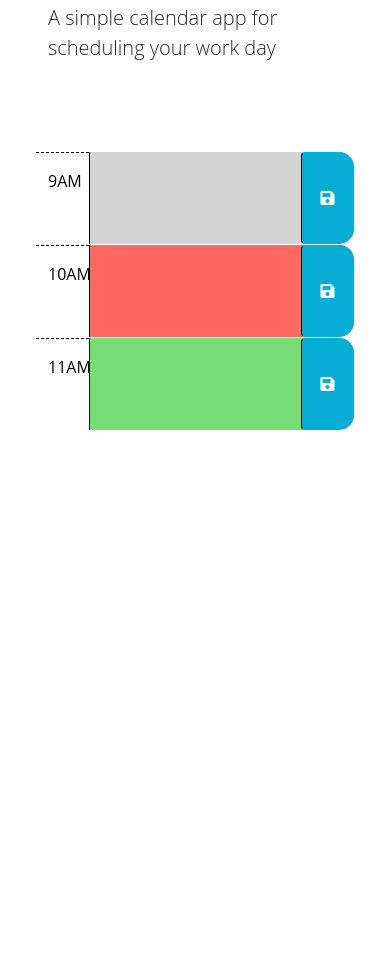
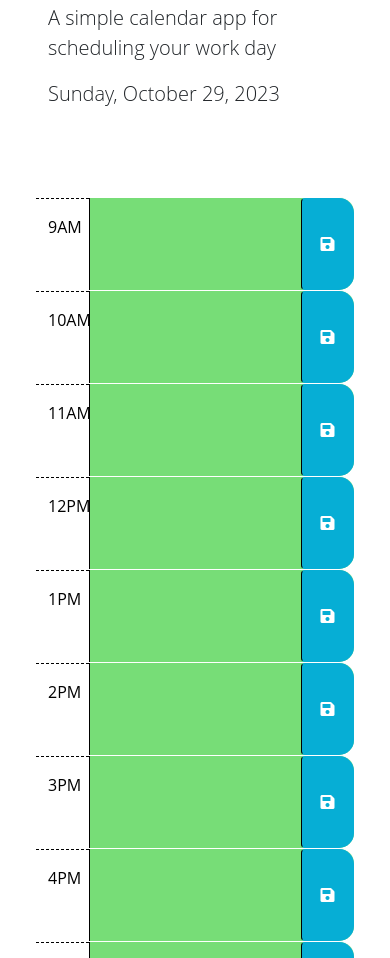
Before and after one commit to hwoolford/work-day-scheduler, a plain HTML site: page index.html in a window 390 px wide. Shown: the part 142-1100 px from the top of the page. Before the commit the page ends 844 px from the top, so only its background shows below. Drawn offline with nearby package versions, Linux system fonts and the light colour scheme.

Commit message:
Added the time blocks to index.html and used Day.js to set the hour for each time block and set classes according to the comparison between the set time and current time.

```diff
--- a/assets/javascript/script.js
+++ b/assets/javascript/script.js
@@ -1,7 +1,7 @@
 // Wrap all code that interacts with the DOM in a call to jQuery to ensure that
 // the code isn't run until the browser has finished rendering all the elements
 // in the html.
-$(function () {
+// $(function () {
   // TODO: Add a listener for click events on the save button. This code should
   // use the id in the containing time-block as a key to save the user input in
   // local storage. HINT: What does `this` reference in the click listener
@@ -20,4 +20,135 @@ $(function () {
   // attribute of each time-block be used to do this?
   //
   // TODO: Add code to display the current date in the header of the page.
-});
+// });
+
+
+const today = dayjs();
+let todayCl = today.clone()
+let currentDay = $('#currentDay');
+const am9 = $('#9am');
+const am10 = $('#10am');
+const am11 = $('#11am');
+const pm12 = $('#12pm');
+const pm13 = $('#1pm');
+const pm14 = $('#2pm');
+const pm15 = $('#3pm');
+const pm16 = $('#4pm');
+const pm17 = $('#5pm');
+
+// Sets the current date and adds it to the header.
+let date = today.format("dddd, MMMM D, YYYY");
+currentDay.append(date)
+
+$(document).ready(function() {
+
+// Sets class according to current time
+function checkTime9() {
+  let now = todayCl.set("hour", 9)
+    if (now < todayCl) {
+      am9.addClass('row time-block past')
+    } else if (now > todayCl) {
+      am9.addClass('row time-block future')
+    } else {
+      am9.addClass('row time-block present')
+    }
+}
+checkTime9()
+
+function checkTime10() {
+  let now = todayCl.set("hour", 10)
+    if (now < todayCl) {
+      am10.addClass('row time-block past')
+    } else if (now > todayCl) {
+      am10.addClass('row time-block future')
+    } else {
+      am10.addClass('row time-block present')
+    }
+}
+checkTime10()
+
+function checkTime11() {
+  let now = todayCl.set("hour", 11)
+    if (now < todayCl) {
+      am11.addClass('row time-block past')
+    } else if (now > todayCl) {
+      am11.addClass('row time-block future')
+    } else {
+      am11.addClass('row time-block present')
+    }
+}
+checkTime11()
+
+function checkTime12() {
+  let now = todayCl.set("hour", 12)
+    if (now < todayCl) {
+      pm12.addClass('row time-block past')
+    } else if (now > todayCl) {
+      pm12.addClass('row time-block future')
+    } else {
+      pm12.addClass('row time-block present')
+    }
+}
+checkTime12()
+
+function checkTime13() {
+  let now = todayCl.set("hour", 13)
+    if (now < todayCl) {
+      pm13.addClass('row time-block past')
+    } else if (now > todayCl) {
+      pm13.addClass('row time-block future')
+    } else {
+      pm13.addClass('row time-block present')
+    }
+}
+checkTime13()
+
+function checkTime14() {
+  let now = todayCl.set("hour", 14)
+    if (now < todayCl) {
+      pm14.addClass('row time-block past')
+    } else if (now > todayCl) {
+      pm14.addClass('row time-block future')
+    } else {
+      pm14.addClass('row time-block present')
+    }
+}
+checkTime14()
+
+function checkTime15() {
+  let now = todayCl.set("hour", 15)
+    if (now < todayCl) {
+      pm15.addClass('row time-block past')
+    } else if (now > todayCl) {
+      pm15.addClass('row time-block future')
+    } else {
+      pm15.addClass('row time-block present')
+    }
+}
+checkTime15()
+
+function checkTime16() {
+  let now = todayCl.set("hour", 16)
+    if (now < todayCl) {
+      pm16.addClass('row time-block past')
+    } else if (now > todayCl) {
+      pm16.addClass('row time-block future')
+    } else {
+      pm16.addClass('row time-block present')
+    }
+}
+checkTime16()
+
+function checkTime17() {
+  let now = todayCl.set("hour", 17)
+    if (now < todayCl) {
+      pm17.addClass('row time-block past')
+    } else if (now > todayCl) {
+      pm17.addClass('row time-block future')
+    } else {
+      pm17.addClass('row time-block present')
+    }
+}
+checkTime17()
+
+})
--- a/index.html
+++ b/index.html
@@ -31,18 +31,8 @@
       <p id="currentDay" class="lead"></p>
     </header>
     <div class="container-fluid px-5">
-      <!-- Use class for "past", "present", and "future" to apply styles to the
-        time-block divs accordingly. The javascript will need to do this by
-        adding/removing these classes on each div by comparing the hour in the
-        id to the current hour. The html provided below is meant to be an example
-        demonstrating how the css provided can be leveraged to create the
-        desired layout and colors. The html below should be removed or updated
-        in the finished product. Remember to delete this comment once the
-        code is implemented.
-        -->
 
-      <!-- Example of a past time block. The "past" class adds a gray background color. -->
-      <div id="hour-9" class="row time-block past">
+      <div id="9am">
         <div class="col-2 col-md-1 hour text-center py-3">9AM</div>
         <textarea class="col-8 col-md-10 description" rows="3"> </textarea>
         <button class="btn saveBtn col-2 col-md-1" aria-label="save">
@@ -50,8 +40,7 @@
         </button>
       </div>
 
-      <!-- Example of a present time block. The "present" class adds a red background color. -->
-      <div id="hour-10" class="row time-block present">
+      <div id="10am">
         <div class="col-2 col-md-1 hour text-center py-3">10AM</div>
         <textarea class="col-8 col-md-10 description" rows="3"> </textarea>
         <button class="btn saveBtn col-2 col-md-1" aria-label="save">
@@ -59,9 +48,56 @@
         </button>
       </div>
 
-      <!-- Example of a future time block. The "future" class adds a green background color. -->
-      <div id="hour-11" class="row time-block future">
+      <div id="11am">
         <div class="col-2 col-md-1 hour text-center py-3">11AM</div>
+        <textarea class="col-8 col-md-10 description" rows="3"> </textarea>
+        <button class="btn saveBtn col-2 col-md-1" aria-label="save">
+          <i class="fas fa-save" aria-hidden="true"></i>
+        </button>
+      </div>
+
+      <div id="12pm">
+        <div class="col-2 col-md-1 hour text-center py-3">12PM</div>
+        <textarea class="col-8 col-md-10 description" rows="3"> </textarea>
+        <button class="btn saveBtn col-2 col-md-1" aria-label="save">
+          <i class="fas fa-save" aria-hidden="true"></i>
+        </button>
+      </div>
+
+      <div id="1pm">
+        <div class="col-2 col-md-1 hour text-center py-3">1PM</div>
+        <textarea class="col-8 col-md-10 description" rows="3"> </textarea>
+        <button class="btn saveBtn col-2 col-md-1" aria-label="save">
+          <i class="fas fa-save" aria-hidden="true"></i>
+        </button>
+      </div>
+
+      <div id="2pm">
+        <div class="col-2 col-md-1 hour text-center py-3">2PM</div>
+        <textarea class="col-8 col-md-10 description" rows="3"> </textarea>
+        <button class="btn saveBtn col-2 col-md-1" aria-label="save">
+          <i class="fas fa-save" aria-hidden="true"></i>
+        </button>
+      </div>
+
+      <div id="3pm">
+        <div class="col-2 col-md-1 hour text-center py-3">3PM</div>
+        <textarea class="col-8 col-md-10 description" rows="3"> </textarea>
+        <button class="btn saveBtn col-2 col-md-1" aria-label="save">
+          <i class="fas fa-save" aria-hidden="true"></i>
+        </button>
+      </div>
+
+      <div id="4pm">
+        <div class="col-2 col-md-1 hour text-center py-3">4PM</div>
+        <textarea class="col-8 col-md-10 description" rows="3"> </textarea>
+        <button class="btn saveBtn col-2 col-md-1" aria-label="save">
+          <i class="fas fa-save" aria-hidden="true"></i>
+        </button>
+      </div>
+
+      <div id="5pm">
+        <div class="col-2 col-md-1 hour text-center py-3">5PM</div>
         <textarea class="col-8 col-md-10 description" rows="3"> </textarea>
         <button class="btn saveBtn col-2 col-md-1" aria-label="save">
           <i class="fas fa-save" aria-hidden="true"></i>
```
